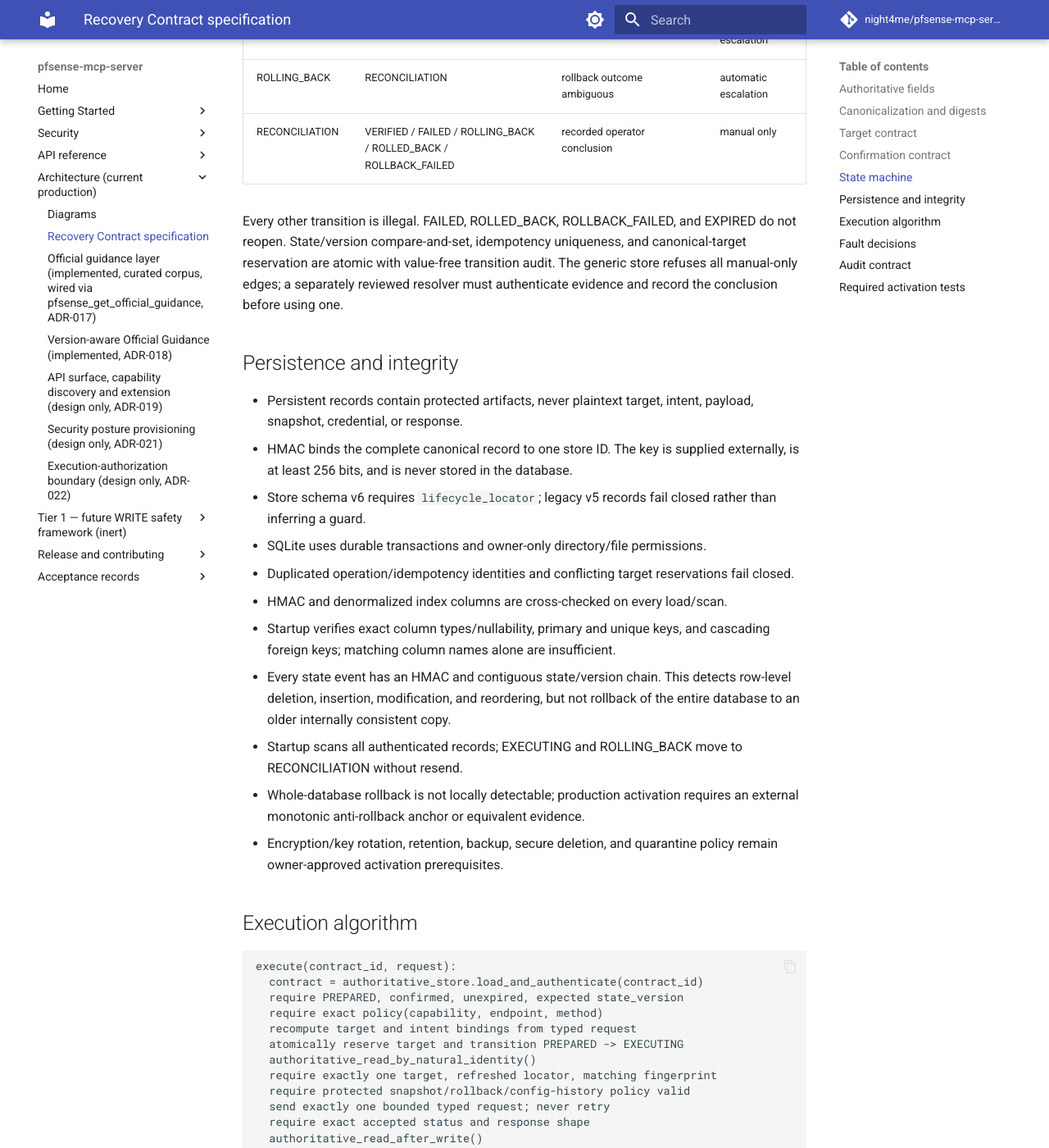
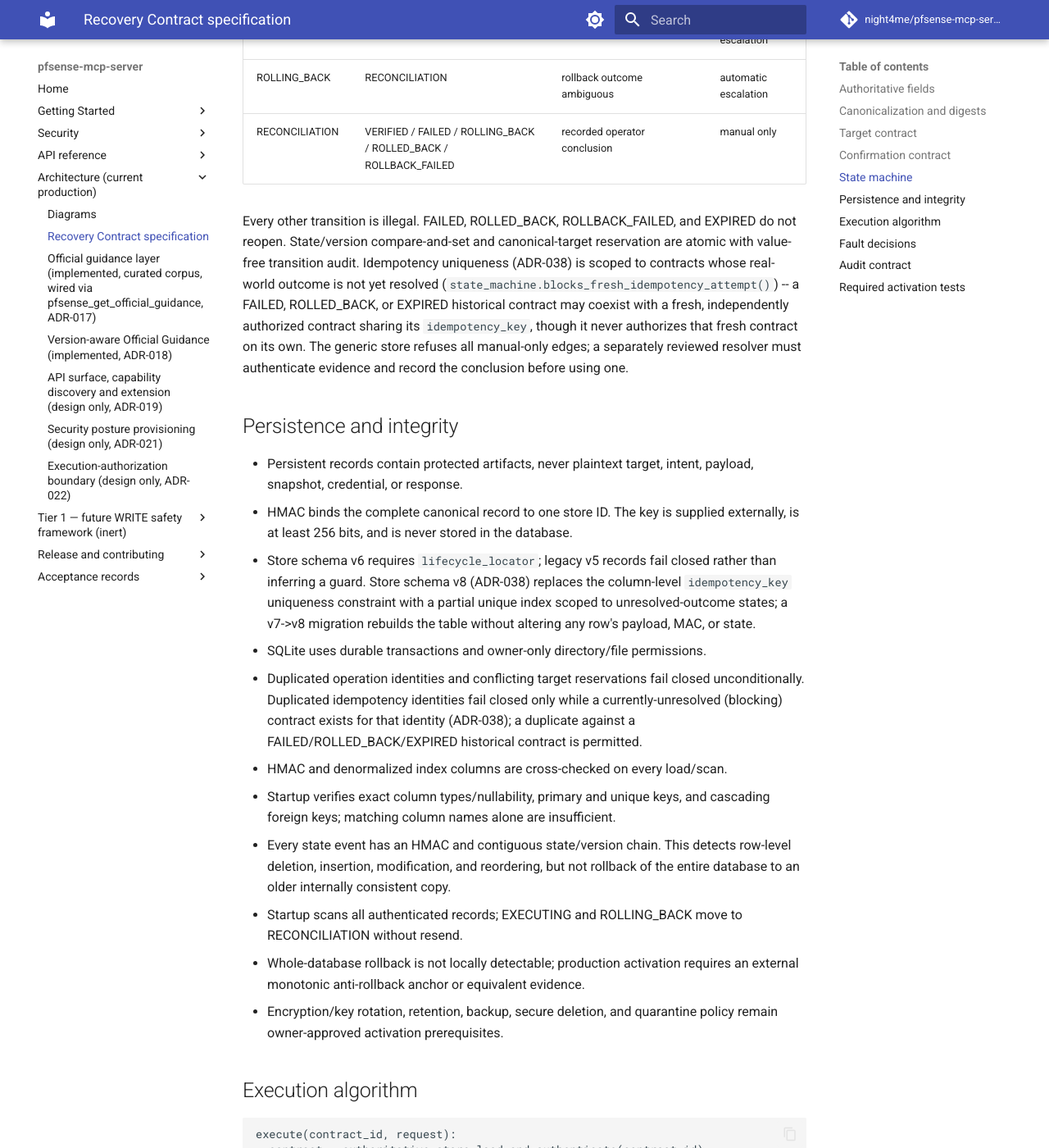
Before and after one commit to night4me/pfsense-mcp-server, an MkDocs documentation site: the page built from docs/RECOVERY_CONTRACT_SPEC.md, in a window 1280 px wide and 1400 px high, scrolled down 3912 px. Shown: the whole window at 82% size. Built offline with MkDocs 1.6.1 and Material for MkDocs 9.7.7, drawn with Linux system fonts in a browser that asks for light colours; comment, search, counter and statistics services are not loaded.

Commit message:
docs(adr): ADR-038 -- expired/terminal-PREPARED retry semantics
New, narrow ADR documenting the Slice 1-2 design and implementation:
active-scoped idempotency uniqueness (blocking RecoveryState set),
expire_prepared()'s safety proof and non-exposure, execution-core
preflight ordering, composition-layer stale-artifact refusal, and the
residual preflight/INSERT race. Cites ADR-025's "replay guard, not
authorization proof" framing and ADR-037's Batch1-pilot discovery;
ADR-025 itself is not edited.

Updates RECOVERY_CONTRACT_SPEC.md's uniqueness/schema-version prose to
match: idempotency uniqueness is now scoped to unresolved-outcome states,
not the whole table: a v8 schema note. No code changes in this commit.

Co-Authored-By: Claude Sonnet 5 <noreply@anthropic.com>
Claude-Session: https://claude.ai/code/session_01FctdZTKqbZoKYt8YY5TmzW

```diff
--- a/docs/RECOVERY_CONTRACT_SPEC.md
+++ b/docs/RECOVERY_CONTRACT_SPEC.md
@@ -105,10 +105,15 @@ and unexpired. Prompt text or an agent boolean is not owner authentication.
 | RECONCILIATION | VERIFIED / FAILED / ROLLING_BACK / ROLLED_BACK / ROLLBACK_FAILED | recorded operator conclusion | manual only |
 
 Every other transition is illegal. FAILED, ROLLED_BACK, ROLLBACK_FAILED, and
-EXPIRED do not reopen. State/version compare-and-set, idempotency uniqueness,
-and canonical-target reservation are atomic with value-free transition audit.
-The generic store refuses all manual-only edges; a separately reviewed resolver
-must authenticate evidence and record the conclusion before using one.
+EXPIRED do not reopen. State/version compare-and-set and canonical-target
+reservation are atomic with value-free transition audit. Idempotency
+uniqueness (ADR-038) is scoped to contracts whose real-world outcome is not
+yet resolved (`state_machine.blocks_fresh_idempotency_attempt()`) -- a FAILED,
+ROLLED_BACK, or EXPIRED historical contract may coexist with a fresh,
+independently authorized contract sharing its `idempotency_key`, though it
+never authorizes that fresh contract on its own. The generic store refuses
+all manual-only edges; a separately reviewed resolver must authenticate
+evidence and record the conclusion before using one.
 
 ## Persistence and integrity
 
@@ -117,10 +122,16 @@ must authenticate evidence and record the conclusion before using one.
 - HMAC binds the complete canonical record to one store ID. The key is supplied
   externally, is at least 256 bits, and is never stored in the database.
 - Store schema v6 requires `lifecycle_locator`; legacy v5 records fail closed
-  rather than inferring a guard.
+  rather than inferring a guard. Store schema v8 (ADR-038) replaces the
+  column-level `idempotency_key` uniqueness constraint with a partial unique
+  index scoped to unresolved-outcome states; a v7->v8 migration rebuilds the
+  table without altering any row's payload, MAC, or state.
 - SQLite uses durable transactions and owner-only directory/file permissions.
-- Duplicated operation/idempotency identities and conflicting target
-  reservations fail closed.
+- Duplicated operation identities and conflicting target reservations fail
+  closed unconditionally. Duplicated idempotency identities fail closed only
+  while a currently-unresolved (blocking) contract exists for that identity
+  (ADR-038); a duplicate against a FAILED/ROLLED_BACK/EXPIRED historical
+  contract is permitted.
 - HMAC and denormalized index columns are cross-checked on every load/scan.
 - Startup verifies exact column types/nullability, primary and unique keys, and
   cascading foreign keys; matching column names alone are insufficient.
```
Also changed, not shown: docs/adr/ADR-038-expired-prepared-retry-semantics.md (added, +160 -0 lines), docs/adr/README.md (+1 -0 lines).
